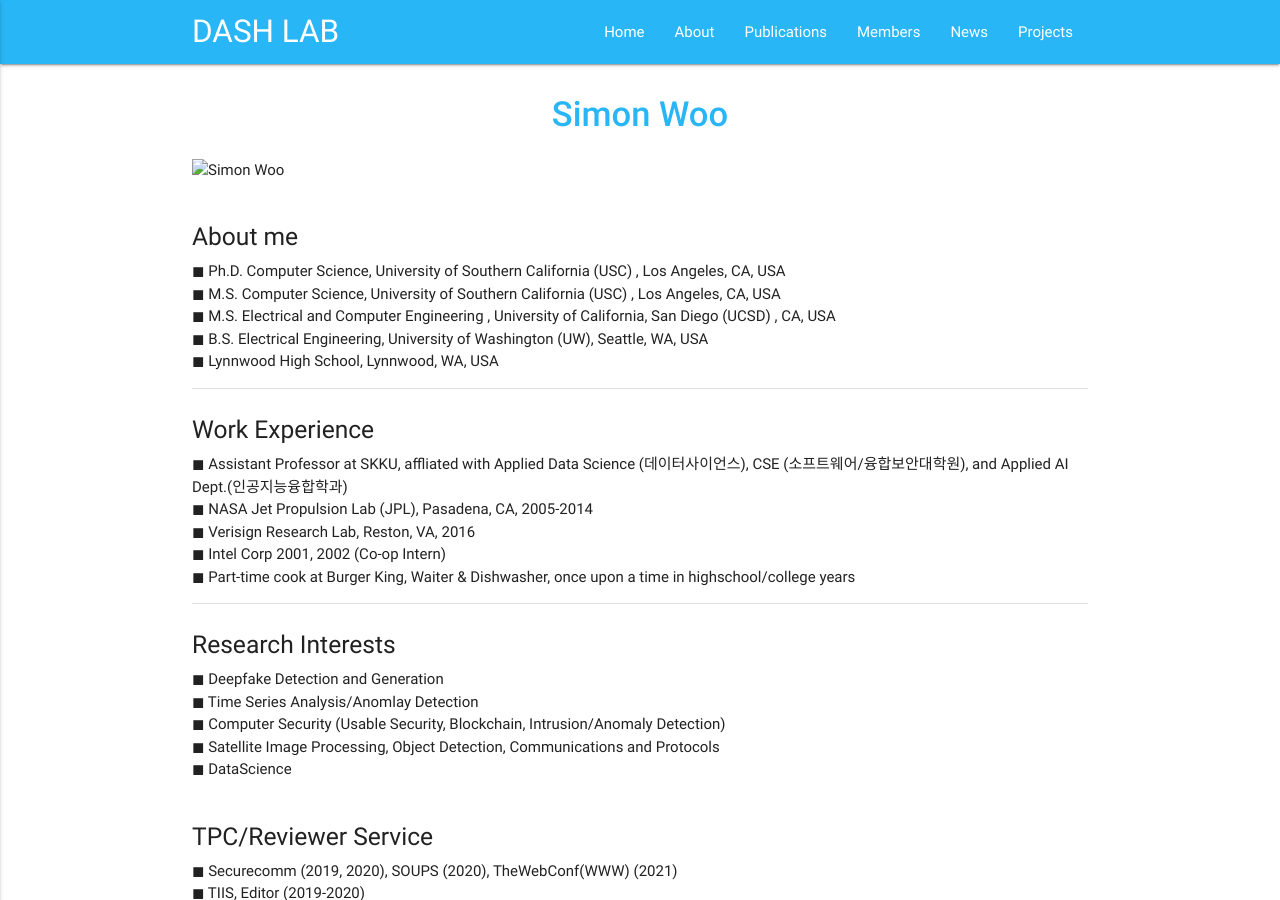
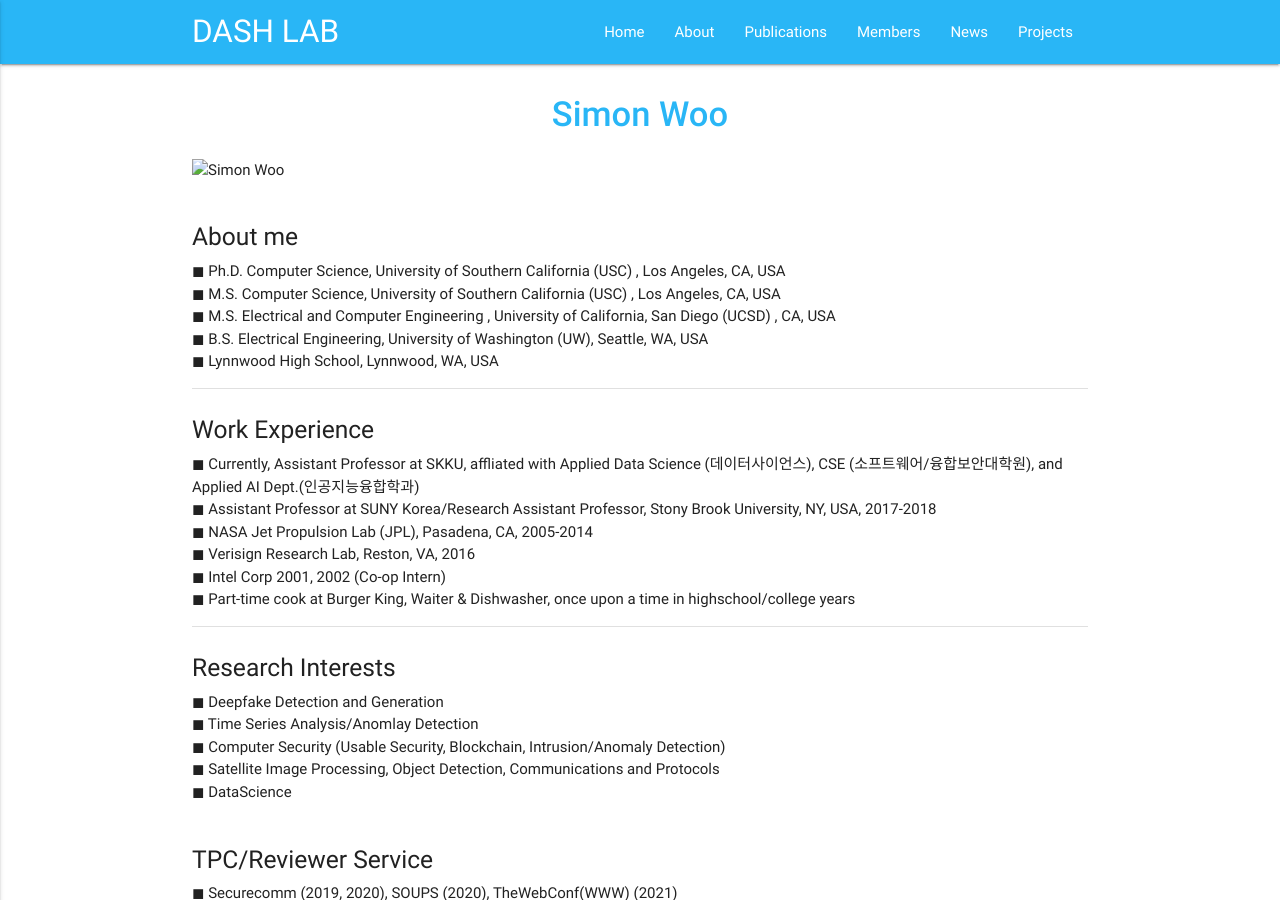
Before and after one commit to Yurim990507/DASH-Lab.github.io, a Jekyll site: the page built from example1.md, in a window 1280 px wide and 900 px high. Built offline with Jekyll 4.4.1, drawn with Linux system fonts in a browser that asks for light colours.

Commit message:
Update example1.md

```diff
--- a/example1.md
+++ b/example1.md
@@ -22,7 +22,8 @@ permalink: /About/
 <div class="divider"></div>
 <div class="section">
     <h5>Work Experience</h5>
-        ◼ Assistant Professor at SKKU, affliated with Applied Data Science (데이터사이언스), CSE (소프트웨어/융합보안대학원), and Applied AI Dept.(인공지능융합학과) <br>
+        ◼ Currently, Assistant Professor at SKKU, affliated with Applied Data Science (데이터사이언스), CSE (소프트웨어/융합보안대학원), and Applied AI Dept.(인공지능융합학과) <br>
+        ◼ Assistant Professor at SUNY Korea/Research Assistant Professor, Stony Brook University, NY, USA,  2017-2018 <br>
         ◼ NASA Jet Propulsion Lab (JPL), Pasadena, CA, 2005-2014 <br>
         ◼ Verisign Research Lab, Reston, VA, 2016 <br>
         ◼ Intel Corp 2001, 2002 (Co-op Intern) <br>
```
